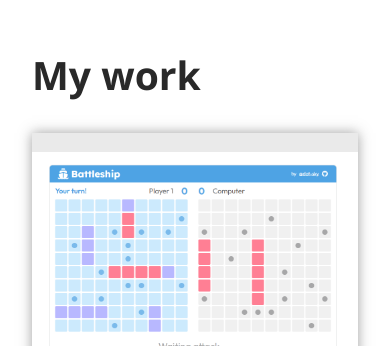
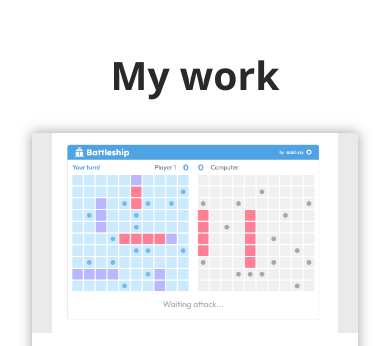
Before and after one commit to dot-sky/homepage, a plain HTML site: page index.html in a window 390 px wide. Shown: the part 825-1171 px from the top of the page. Drawn offline with nearby package versions, Linux system fonts and the light colour scheme.

Commit message:
fix: update alignment and size of elements

```diff
--- a/style.css
+++ b/style.css
@@ -382,6 +382,10 @@ footer > .section-wrapper {
   .projects-section {
     margin: var(--space-4x);
   }
+  .projects-section h2,
+  .contact-me h2 {
+    text-align: center;
+  }
   .projects-grid {
     grid-template-columns: 1fr;
   }
@@ -391,6 +395,12 @@ footer > .section-wrapper {
   }
   .contact-me {
     padding: var(--space-3x);
+  }
+  .project-img {
+    min-height: 200px;
+  }
+  .project-img > img {
+    height: 200px;
   }
 }
 
```
